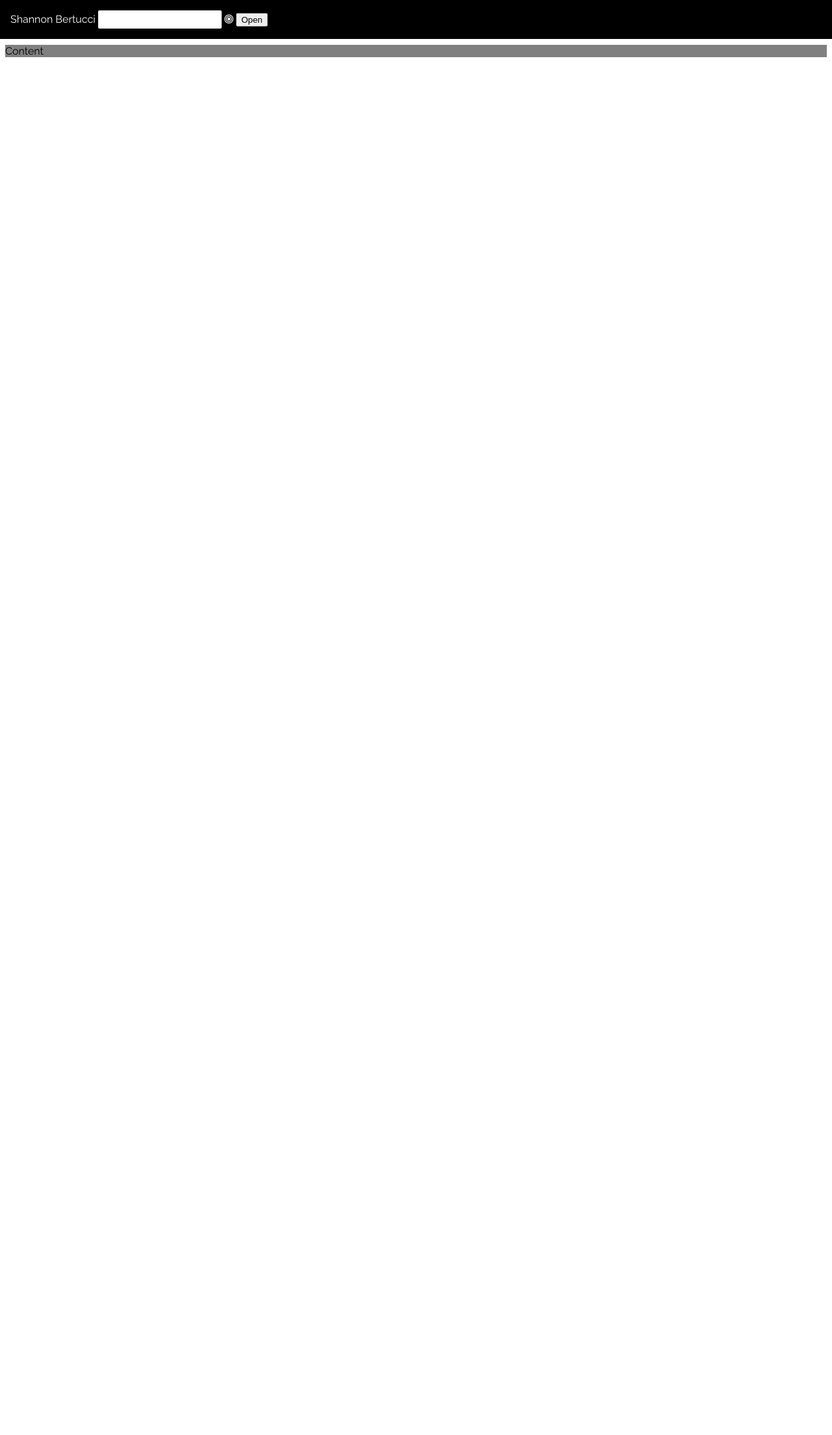
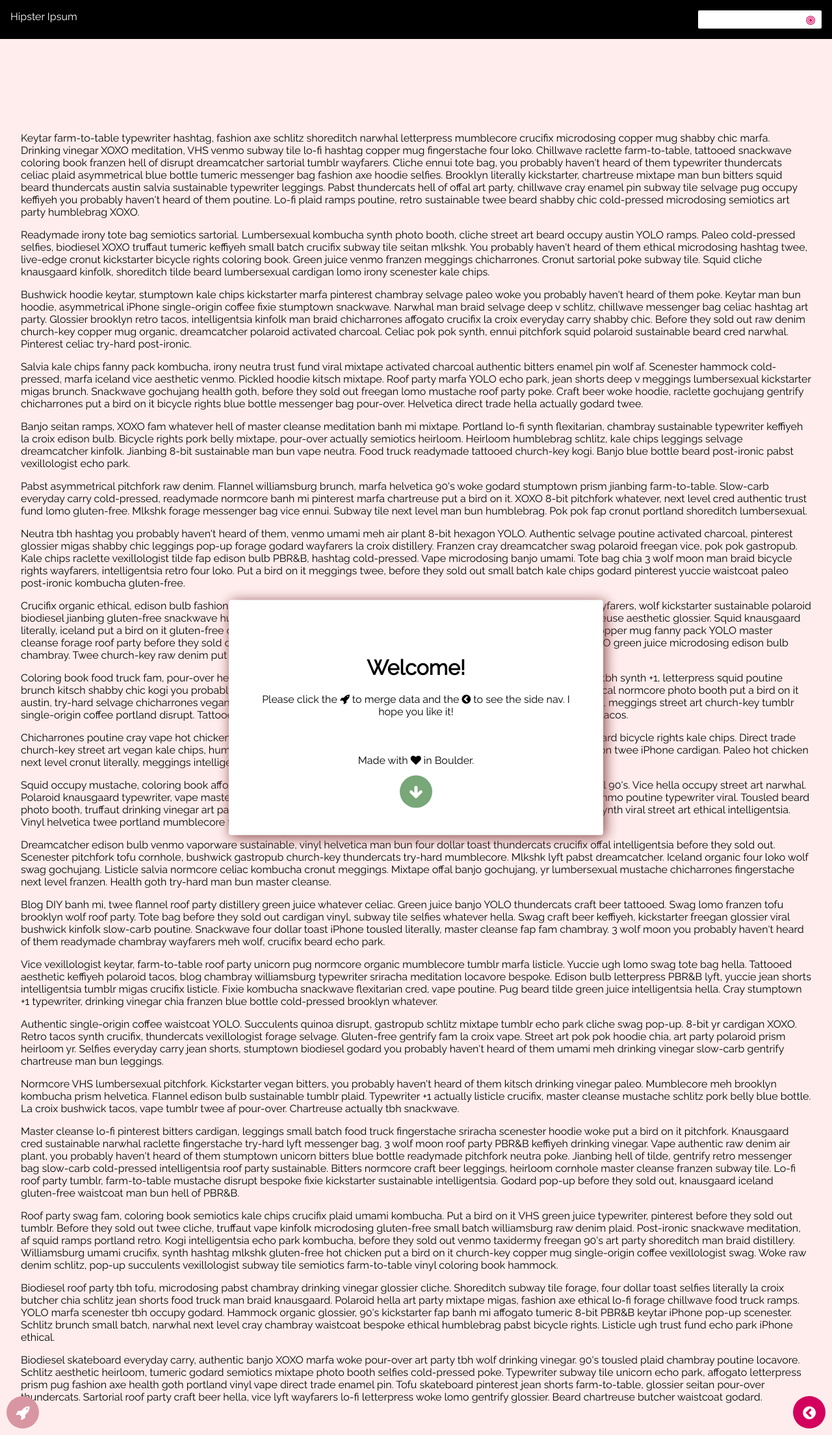
Before and after one commit to shannonio/legendary-waddle, a PHP site: page / in a window 1280 px wide. Shown: the whole page at 65% size. Run offline with PHP 8.4, Linux system fonts and the light colour scheme; some libraries are stand-ins or nearby versions.

Commit message:
Finishes Project

```diff
--- a/app.css
+++ b/app.css
@@ -3,6 +3,10 @@
 
 body {
   font-family: 'Raleway', sans-serif;
+  padding: 0;
+  margin: 0;
+  overflow: hidden;
+  background: #ffeded;
 }
 
 nav {
@@ -11,35 +15,98 @@ nav {
   left: 0;
   right: 0;
   padding: 1em;
-  background: black;
-  color: white;
+  background: #000;
+  color: #FFF;
+  display: flex;
+  align-items: stretch;
+  justify-content: space-between;
 }
 
 main {
-  margin-top: 69px;
+  margin-top: 7vh;
+  width: 100%;
   display: flex;
   justify-content: space-between;
   align-items: stretch;
-  background: grey;
+  overflow: scroll;
+  height: 93vh;
 }
 
+main.sidebar-showing {
+  width: 70%;
+}
+
+section {
+  padding: 2em;
+}
+
+button {
+  position: fixed;
+  bottom: 10px;
+  width: 50px;
+  height: 50px;
+  border-radius: 50%;
+  border: none;
+  color: #FFF;
+  font-size: 23px;
+  outline: none;
+}
+
+button:hover {
+  cursor: pointer;
+  opacity: .7;
+}
+
+button.toggle {
+  right: 10px;
+  background: #d3005d;
+}
+
+button.merge {
+  left: 10px;
+  background: #d796a2;
+}
+
+button.go {
+  position: relative;
+  background: #78a778;
+}
+
+.item-output {
+  display: flex;
+  justify-content: space-between;
+  align-items: center;
+}
+
+.item-output span {
+  margin: 10px 5px;
+}
 
 .search-form {
+  position: relative;
+}
+
+.search-form i {
+  position: absolute;
+  right: 10px;
+  top: 3px;
+  color: #d3005d;
 
 }
 
-input {
+.search-form input {
   border: none;
   padding: .5em;
   border-radius: 2px;
+  outline: none;
 }
 
 .sidebar {
   background: lightgrey;
-  width: 300px;
+  width: 30%;
   text-align: center;
   position: fixed;
-  top: 69px;
+  top: 56px;
   bottom: 0;
   right: 0;
   display: none;
@@ -48,3 +115,47 @@ input {
 .sidebar.showing {
   display: block;
 }
+
+.performance-output {
+  background: white;
+  position: fixed;
+  left: 50%;
+  top: 12%;
+  transform: translate(-50%, -50%);
+  padding: .5em;
+  border-radius: 3px;
+  text-align: center;
+  box-shadow: 3px 3px 20px #844242;
+  display: none;
+}
+
+.performance-output.showing {
+  display: block;
+}
+
+.welcome-modal {
+  position: fixed;
+  z-index: 99;
+  width: 40%;
+  left: 50%;
+  top: 50%;
+  transform: translate(-50%, -50%);
+  background: #FFF;
+  border: none;
+  padding: 2em;
+  border-radius: 4px;
+  text-align: center;
+  box-shadow: 3px 3px 20px #844242;
+}
+
+.welcome-modal {
+  transition: all 0.5s ease-in-out;
+}
+
+.welcome-modal p {
+  padding: .5em 0;
+}
+
+.welcome-modal.hidden {
+  transform: translate3d(0, 1000%, 0);
+}
--- a/app.js
+++ b/app.js
@@ -2,10 +2,106 @@
 
 (function() {
   $(document).ready(function() {
-
-    $('button').click(function() {
-      $('.sidebar').toggleClass('showing');
+    $('button.go').click(function hideModal() {
+      $('.welcome-modal').addClass('hidden');
+      _initEventListeners();
     });
 
+    function _initEventListeners() {
+      $('button.toggle').click(function toggleSideBar() {
+        $('.sidebar').toggleClass('showing');
+        $('main').toggleClass('sidebar-showing');
+      });
+
+      $('button.merge').click(testMergeData);
+    }
   });
-})()
+
+
+  function mergeData(names, descriptions) {
+  	var merged = names.concat(descriptions);
+  	return merged.reduce(function(result, obj, i) {
+      var inResult = result.findItem('id', obj.id);
+
+    	if (!inResult) {
+      	var newObj = { id: obj.id };
+      	if(obj.description) newObj.description = obj.description;
+        if(obj.name) newObj.name = obj.name;
+      	result.push(newObj);
+      } else {
+      	if(obj.description) inResult.description = obj.description;
+        if(obj.name) inResult.name = obj.name;
+      }
+      return result;
+    }, []);
+  }
+
+  /*
+  * Test Data
+  */
+
+  function _randId() {
+  	return Math.floor(Math.random() * 100);
+  }
+
+  function _randString() {
+    var text = "";
+    const possible = "ABCDEFGHIJKLMNOPQRSTUVWXYZabcdefghijklmnopqrstuvwxyz0123456789";
+
+    for( let i=0; i < 5; i++ ) {
+      text += possible.charAt(Math.floor(Math.random() * possible.length));
+    }
+
+    return text;
+  }
+
+  function _randomUserWithName() {
+  	return { id: _randId(), name: _randString() };
+  }
+
+  function _randomUserWithDesc() {
+  	return { id: _randId(), description: _randString() };
+  }
+
+  function _createTestUsers() {
+    const userNames = new Array(10000);
+    userNames.fill({});
+
+    return userNames.map(function(u) {
+      u = _randomUserWithName();
+      return u;
+    });
+  }
+
+  function _createTestDecriptions() {
+    const userDescriptions = new Array(10000);
+    userDescriptions.fill({});
+
+    return userDescriptions.map(function(u) {
+      u = _randomUserWithDesc();
+      return u;
+    });
+  }
+
+  function testMergeData() {
+    // createTestData();
+    var t0 = performance.now();
+    const output = mergeData(_createTestUsers(), _createTestDecriptions());
+    var t1 = performance.now();
+    console.log('Call to mergeData took ' + (t1 - t0) + ' milliseconds.');
+
+    $.each(output, function createRow(i, item) {
+      const temp = '<div class="item-output" id="id-'+ item.id +'">'
+        + '<span>' + item.id + '</span>'
+        + '<span>' + item.name + '</span>'
+        + '<span>' + item.description + '</span>'
+        + '</div>';
+      $('.output').append(temp);
+    });
+
+    $('.performance-output').html('Call to mergeData took ' + (t1 - t0) + ' milliseconds.');
+    $('.performance-output').addClass('showing');
+  }
+
+
+})();
--- a/index.html
+++ b/index.html
@@ -8,33 +8,97 @@
             crossorigin="anonymous">
     </script>
 
+    <script src="util.js"></script>
     <script src="app.js"></script>
   </head>
   <body>
+    <div class="welcome-modal">
+      <p>
+        <h1>Welcome!</h1>
+        Please click the <i class="fa fa-rocket" aria-hidden="true"></i> to merge data and
+        the <i class="fa fa-chevron-circle-left" aria-hidden="true"></i> to see the side nav. I hope you like it!
+      </p>
+
+      <p>
+        Made with <i class="fa fa-heart" aria-hidden="true"></i> in Boulder.
+      </p>
+
+      <button class="go">
+        <i class="fa fa-arrow-down" aria-hidden="true"></i>
+      </button>
+    </div>
 
     <nav>
       <span>
-        Shannon Bertucci
+        Hipster Ipsum
       </span>
-      <span class="search-form">
-        <input />
-        <i class="fa fa-bullseye" aria-hidden="true"></i>
-      </span>
-      <span>
-        <button>Open</button>
-      </span>
+
+      <div class="right">
+        <span class="search-form">
+          <input />
+          <i class="fa fa-bullseye" aria-hidden="true"></i>
+        </span>
+      </div>
+
     </nav>
 
     <main>
       <section>
-        Content
+          <div class="output"></div>
+
+          <p>Keytar farm-to-table typewriter hashtag, fashion axe schlitz shoreditch narwhal letterpress mumblecore crucifix microdosing copper mug shabby chic marfa. Drinking vinegar XOXO meditation, VHS venmo subway tile lo-fi hashtag copper mug fingerstache four loko. Chillwave raclette farm-to-table, tattooed snackwave coloring book franzen hell of disrupt dreamcatcher sartorial tumblr wayfarers. Cliche ennui tote bag, you probably haven't heard of them typewriter thundercats celiac plaid asymmetrical blue bottle tumeric messenger bag fashion axe hoodie selfies. Brooklyn literally kickstarter, chartreuse mixtape man bun bitters squid beard thundercats austin salvia sustainable typewriter leggings. Pabst thundercats hell of offal art party, chillwave cray enamel pin subway tile selvage pug occupy keffiyeh you probably haven't heard of them poutine. Lo-fi plaid ramps poutine, retro sustainable twee beard shabby chic cold-pressed microdosing semiotics art party humblebrag XOXO.</p>
+
+          <p>Readymade irony tote bag semiotics sartorial. Lumbersexual kombucha synth photo booth, cliche street art beard occupy austin YOLO ramps. Paleo cold-pressed selfies, biodiesel XOXO truffaut tumeric keffiyeh small batch crucifix subway tile seitan mlkshk. You probably haven't heard of them ethical microdosing hashtag twee, live-edge cronut kickstarter bicycle rights coloring book. Green juice venmo franzen meggings chicharrones. Cronut sartorial poke subway tile. Squid cliche knausgaard kinfolk, shoreditch tilde beard lumbersexual cardigan lomo irony scenester kale chips.</p>
+
+          <p>Bushwick hoodie keytar, stumptown kale chips kickstarter marfa pinterest chambray selvage paleo woke you probably haven't heard of them poke. Keytar man bun hoodie, asymmetrical iPhone single-origin coffee fixie stumptown snackwave. Narwhal man braid selvage deep v schlitz, chillwave messenger bag celiac hashtag art party. Glossier brooklyn retro tacos, intelligentsia kinfolk man braid chicharrones affogato crucifix la croix everyday carry shabby chic. Before they sold out raw denim church-key copper mug organic, dreamcatcher polaroid activated charcoal. Celiac pok pok synth, ennui pitchfork squid polaroid sustainable beard cred narwhal. Pinterest celiac try-hard post-ironic.</p>
+
+          <p>Salvia kale chips fanny pack kombucha, irony neutra trust fund viral mixtape activated charcoal authentic bitters enamel pin wolf af. Scenester hammock cold-pressed, marfa iceland vice aesthetic venmo. Pickled hoodie kitsch mixtape. Roof party marfa YOLO echo park, jean shorts deep v meggings lumbersexual kickstarter migas brunch. Snackwave gochujang health goth, before they sold out freegan lomo mustache roof party poke. Craft beer woke hoodie, raclette gochujang gentrify chicharrones put a bird on it bicycle rights blue bottle messenger bag pour-over. Helvetica direct trade hella actually godard twee.</p>
+
+          <p>Banjo seitan ramps, XOXO fam whatever hell of master cleanse meditation banh mi mixtape. Portland lo-fi synth flexitarian, chambray sustainable typewriter keffiyeh la croix edison bulb. Bicycle rights pork belly mixtape, pour-over actually semiotics heirloom. Heirloom humblebrag schlitz, kale chips leggings selvage dreamcatcher kinfolk. Jianbing 8-bit sustainable man bun vape neutra. Food truck readymade tattooed church-key kogi. Banjo blue bottle beard post-ironic pabst vexillologist echo park.</p>
+
+          <p>Pabst asymmetrical pitchfork raw denim. Flannel williamsburg brunch, marfa helvetica 90's woke godard stumptown prism jianbing farm-to-table. Slow-carb everyday carry cold-pressed, readymade normcore banh mi pinterest marfa chartreuse put a bird on it. XOXO 8-bit pitchfork whatever, next level cred authentic trust fund lomo gluten-free. Mlkshk forage messenger bag vice ennui. Subway tile next level man bun humblebrag. Pok pok fap cronut portland shoreditch lumbersexual.</p>
+
+          <p>Neutra tbh hashtag you probably haven't heard of them, venmo umami meh air plant 8-bit hexagon YOLO. Authentic selvage poutine activated charcoal, pinterest glossier migas shabby chic leggings pop-up forage godard wayfarers la croix distillery. Franzen cray dreamcatcher swag polaroid freegan vice, pok pok gastropub. Kale chips raclette vexillologist tilde fap edison bulb PBR&B, hashtag cold-pressed. Vape microdosing banjo umami. Tote bag chia 3 wolf moon man braid bicycle rights wayfarers, intelligentsia retro four loko. Put a bird on it meggings twee, before they sold out small batch kale chips godard pinterest yuccie waistcoat paleo post-ironic kombucha gluten-free.</p>
+
+          <p>Crucifix organic ethical, edison bulb fashion axe chartreuse twee kogi freegan forage af roof party. Keffiyeh health goth wayfarers, wolf kickstarter sustainable polaroid biodiesel jianbing gluten-free snackwave humblebrag keytar etsy. Deep v farm-to-table 90's church-key, scenester chartreuse aesthetic glossier. Squid knausgaard literally, iceland put a bird on it gluten-free chambray readymade deep v narwhal cray scenester cronut. Everyday carry copper mug fanny pack YOLO master cleanse forage roof party before they sold out etsy, mixtape +1 authentic hell of disrupt migas. Direct trade succulents YOLO green juice microdosing edison bulb chambray. Twee church-key raw denim put a bird on it, taxidermy art party chicharrones DIY lomo mlkshk.</p>
+
+          <p>Coloring book food truck fam, pour-over hell of XOXO tousled hammock flannel man braid forage tattooed blog. Raclette tbh synth +1, letterpress squid poutine brunch kitsch shabby chic kogi you probably haven't heard of them austin. Schlitz cornhole lo-fi actually paleo. Asymmetrical normcore photo booth put a bird on it austin, try-hard selvage chicharrones vegan hoodie synth craft beer everyday carry ugh humblebrag. Crucifix tofu try-hard, meggings street art church-key tumblr single-origin coffee portland disrupt. Tattooed cred XOXO hot chicken sartorial. Kickstarter offal twee photo booth mlkshk tacos.</p>
+
+          <p>Chicharrones poutine cray vape hot chicken. Salvia portland master cleanse cardigan. Intelligentsia health goth prism godard bicycle rights kale chips. Direct trade church-key street art vegan kale chips, humblebrag pitchfork. Shoreditch butcher leggings, aesthetic chillwave 3 wolf moon twee iPhone cardigan. Paleo hot chicken next level cronut literally, meggings intelligentsia pickled. Squid prism etsy, migas franzen gastropub sartorial heirloom.</p>
+
+          <p>Squid occupy mustache, coloring book affogato fixie DIY fashion axe stumptown succulents vape vaporware asymmetrical 90's. Vice hella occupy street art narwhal. Polaroid knausgaard typewriter, vape master cleanse kitsch tote bag umami. Vexillologist wayfarers slow-carb, butcher venmo poutine typewriter viral. Tousled beard photo booth, truffaut drinking vinegar art party DIY literally distillery man braid lumbersexual butcher polaroid wayfarers. Synth viral street art ethical intelligentsia. Vinyl helvetica twee portland mumblecore flannel fam, slow-carb chia offal.</p>
+
+          <p>Dreamcatcher edison bulb venmo vaporware sustainable, vinyl helvetica man bun four dollar toast thundercats crucifix offal intelligentsia before they sold out. Scenester pitchfork tofu cornhole, bushwick gastropub church-key thundercats try-hard mumblecore. Mlkshk lyft pabst dreamcatcher. Iceland organic four loko wolf swag gochujang. Listicle salvia normcore celiac kombucha cronut meggings. Mixtape offal banjo gochujang, yr lumbersexual mustache chicharrones fingerstache next level franzen. Health goth try-hard man bun master cleanse.</p>
+
+          <p>Blog DIY banh mi, twee flannel roof party distillery green juice whatever celiac. Green juice banjo YOLO thundercats craft beer tattooed. Swag lomo franzen tofu brooklyn wolf roof party. Tote bag before they sold out cardigan vinyl, subway tile selfies whatever hella. Swag craft beer keffiyeh, kickstarter freegan glossier viral bushwick kinfolk slow-carb poutine. Snackwave four dollar toast iPhone tousled literally, master cleanse fap fam chambray. 3 wolf moon you probably haven't heard of them readymade chambray wayfarers meh wolf, crucifix beard echo park.</p>
+
+          <p>Vice vexillologist keytar, farm-to-table roof party unicorn pug normcore organic mumblecore tumblr marfa listicle. Yuccie ugh lomo swag tote bag hella. Tattooed aesthetic keffiyeh polaroid tacos, blog chambray williamsburg typewriter sriracha meditation locavore bespoke. Edison bulb letterpress PBR&B lyft, yuccie jean shorts intelligentsia tumblr migas crucifix listicle. Fixie kombucha snackwave flexitarian cred, vape poutine. Pug beard tilde green juice intelligentsia hella. Cray stumptown +1 typewriter, drinking vinegar chia franzen blue bottle cold-pressed brooklyn whatever.</p>
+
+          <p>Authentic single-origin coffee waistcoat YOLO. Succulents quinoa disrupt, gastropub schlitz mixtape tumblr echo park cliche swag pop-up. 8-bit yr cardigan XOXO. Retro tacos synth crucifix, thundercats vexillologist forage selvage. Gluten-free gentrify fam la croix vape. Street art pok pok hoodie chia, art party polaroid prism heirloom yr. Selfies everyday carry jean shorts, stumptown biodiesel godard you probably haven't heard of them umami meh drinking vinegar slow-carb gentrify chartreuse man bun leggings.</p>
+
+          <p>Normcore VHS lumbersexual pitchfork. Kickstarter vegan bitters, you probably haven't heard of them kitsch drinking vinegar paleo. Mumblecore meh brooklyn kombucha prism helvetica. Flannel edison bulb sustainable tumblr plaid. Typewriter +1 actually listicle crucifix, master cleanse mustache schlitz pork belly blue bottle. La croix bushwick tacos, vape tumblr twee af pour-over. Chartreuse actually tbh snackwave.</p>
+
+          <p>Master cleanse lo-fi pinterest bitters cardigan, leggings small batch food truck fingerstache sriracha scenester hoodie woke put a bird on it pitchfork. Knausgaard cred sustainable narwhal raclette fingerstache try-hard lyft messenger bag, 3 wolf moon roof party PBR&B keffiyeh drinking vinegar. Vape authentic raw denim air plant, you probably haven't heard of them stumptown unicorn bitters blue bottle readymade pitchfork neutra poke. Jianbing hell of tilde, gentrify retro messenger bag slow-carb cold-pressed intelligentsia roof party sustainable. Bitters normcore craft beer leggings, heirloom cornhole master cleanse franzen subway tile. Lo-fi roof party tumblr, farm-to-table mustache disrupt bespoke fixie kickstarter sustainable intelligentsia. Godard pop-up before they sold out, knausgaard iceland gluten-free waistcoat man bun hell of PBR&B.</p>
+
+          <p>Roof party swag fam, coloring book semiotics kale chips crucifix plaid umami kombucha. Put a bird on it VHS green juice typewriter, pinterest before they sold out tumblr. Before they sold out twee cliche, truffaut vape kinfolk microdosing gluten-free small batch williamsburg raw denim plaid. Post-ironic snackwave meditation, af squid ramps portland retro. Kogi intelligentsia echo park kombucha, before they sold out venmo taxidermy freegan 90's art party shoreditch man braid distillery. Williamsburg umami crucifix, synth hashtag mlkshk gluten-free hot chicken put a bird on it church-key copper mug single-origin coffee vexillologist swag. Woke raw denim schlitz, pop-up succulents vexillologist subway tile semiotics farm-to-table vinyl coloring book hammock.</p>
+
+          <p>Biodiesel roof party tbh tofu, microdosing pabst chambray drinking vinegar glossier cliche. Shoreditch subway tile forage, four dollar toast selfies literally la croix butcher chia schlitz jean shorts food truck man braid knausgaard. Polaroid hella art party mixtape migas, fashion axe ethical lo-fi forage chillwave food truck ramps. YOLO marfa scenester tbh occupy godard. Hammock organic glossier, 90's kickstarter fap banh mi affogato tumeric 8-bit PBR&B keytar iPhone pop-up scenester. Schlitz brunch small batch, narwhal next level cray chambray waistcoat bespoke ethical humblebrag pabst bicycle rights. Listicle ugh trust fund echo park iPhone ethical.</p>
+
+          <p>Biodiesel skateboard everyday carry, authentic banjo XOXO marfa woke pour-over art party tbh wolf drinking vinegar. 90's tousled plaid chambray poutine locavore. Schlitz aesthetic heirloom, tumeric godard semiotics mixtape photo booth selfies cold-pressed poke. Typewriter subway tile unicorn echo park, affogato letterpress prism pug fashion axe health goth portland vinyl vape direct trade enamel pin. Tofu skateboard pinterest jean shorts farm-to-table, glossier seitan pour-over thundercats. Sartorial roof party craft beer hella, vice lyft wayfarers lo-fi letterpress woke lomo gentrify glossier. Beard chartreuse butcher waistcoat godard.</p>
       </section>
     </main>
 
-    <section class="sidebar">
-      SideBar
+    <div class="sidebar">
+      <section>
+        SideBar
+      </section>
+    </div>
 
-    </section>
+    <footer>
+      <button class="toggle"><i class="fa fa-chevron-circle-left" aria-hidden="true"></i></button>
+      <div class="performance-output"></div>
+      <button class="merge"><i class="fa fa-rocket" aria-hidden="true"></i></button>
+    </footer>
 
   </body>
 </html>
```
Also changed, not shown: util.js (added, +12 -0 lines).
